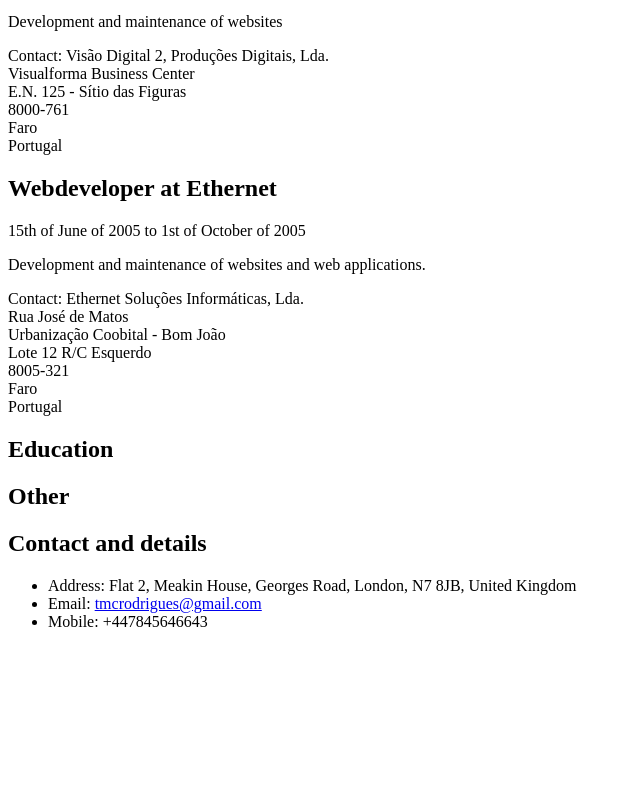
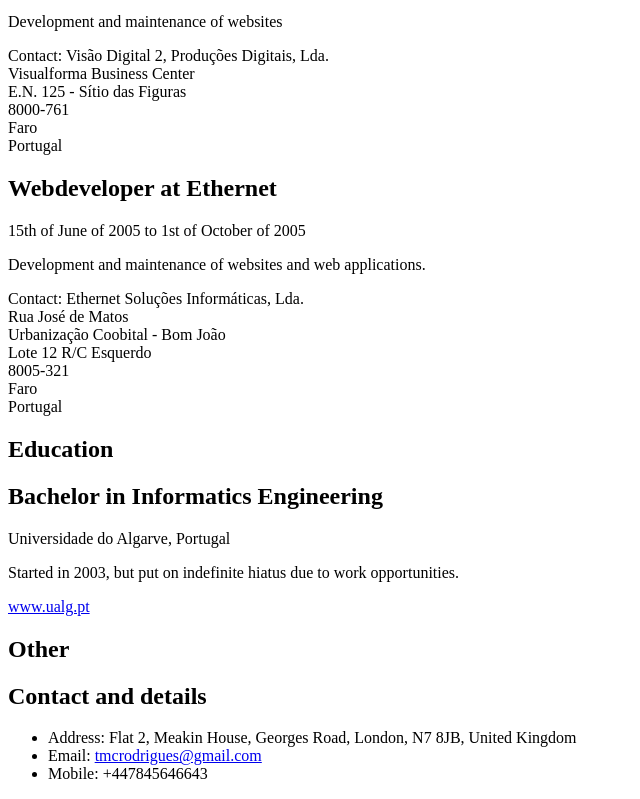
Before and after one commit to trodrigues/cv, a plain HTML site: page index.html in a window 1280 px wide. Shown: the part 2525-3324 px from the top of the page, without its empty margins (0-640 px from the left). Before the commit the page ends 3172 px from the top, so only its background shows below. Drawn offline with Linux system fonts and the light colour scheme.

Commit message:
education

```diff
--- a/index.html
+++ b/index.html
@@ -162,6 +162,12 @@
 
 <section id="education">
   <h1>Education</h1>
+  <article>
+    <h2>Bachelor in Informatics Engineering</h2>
+    <p>Universidade do Algarve, Portugal</p>
+    <p>Started in 2003, but put on indefinite hiatus due to work opportunities.</p>
+    <p><a href="http://www.ualg.pt">www.ualg.pt</a></p>
+  </article>
 </section>
 
 
```
